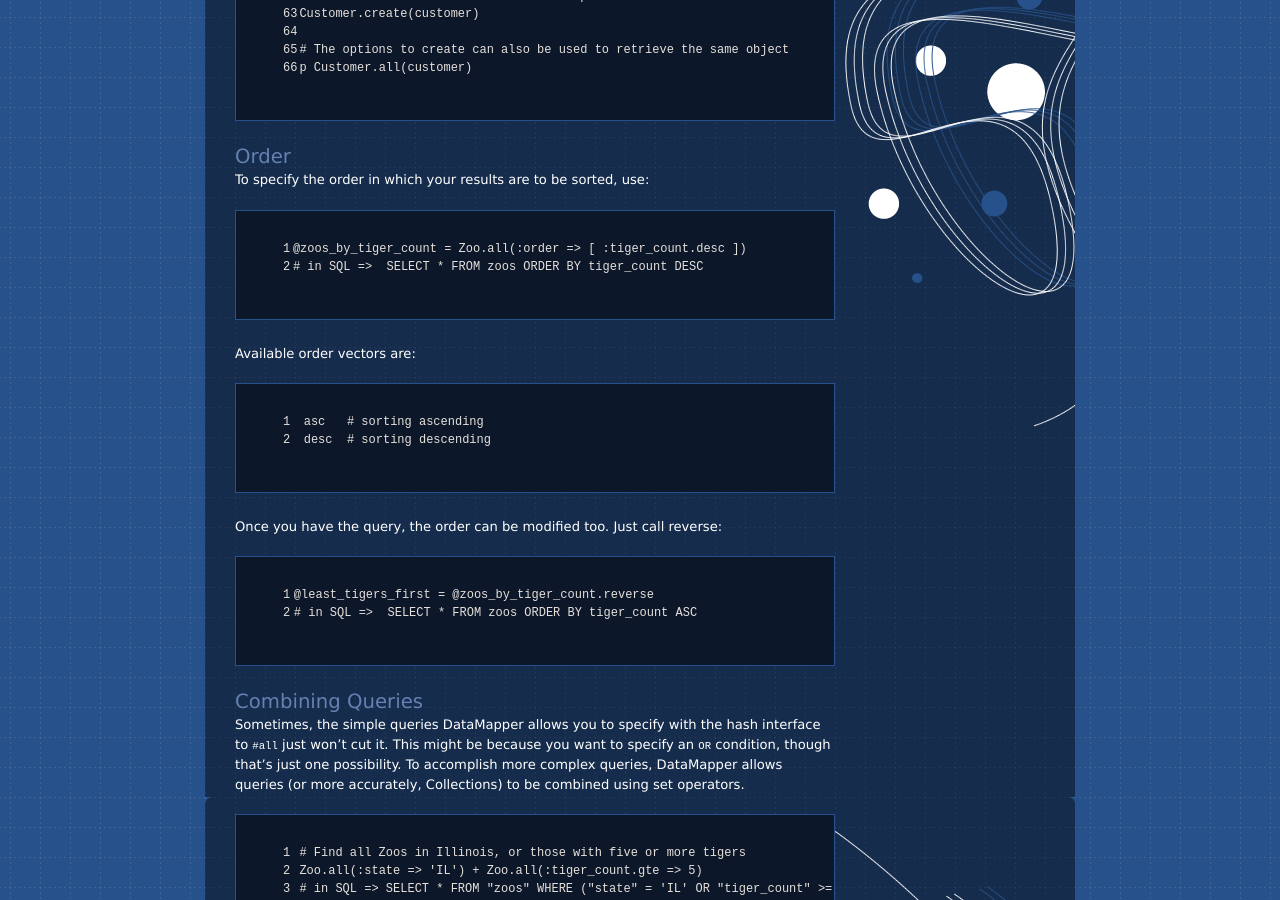
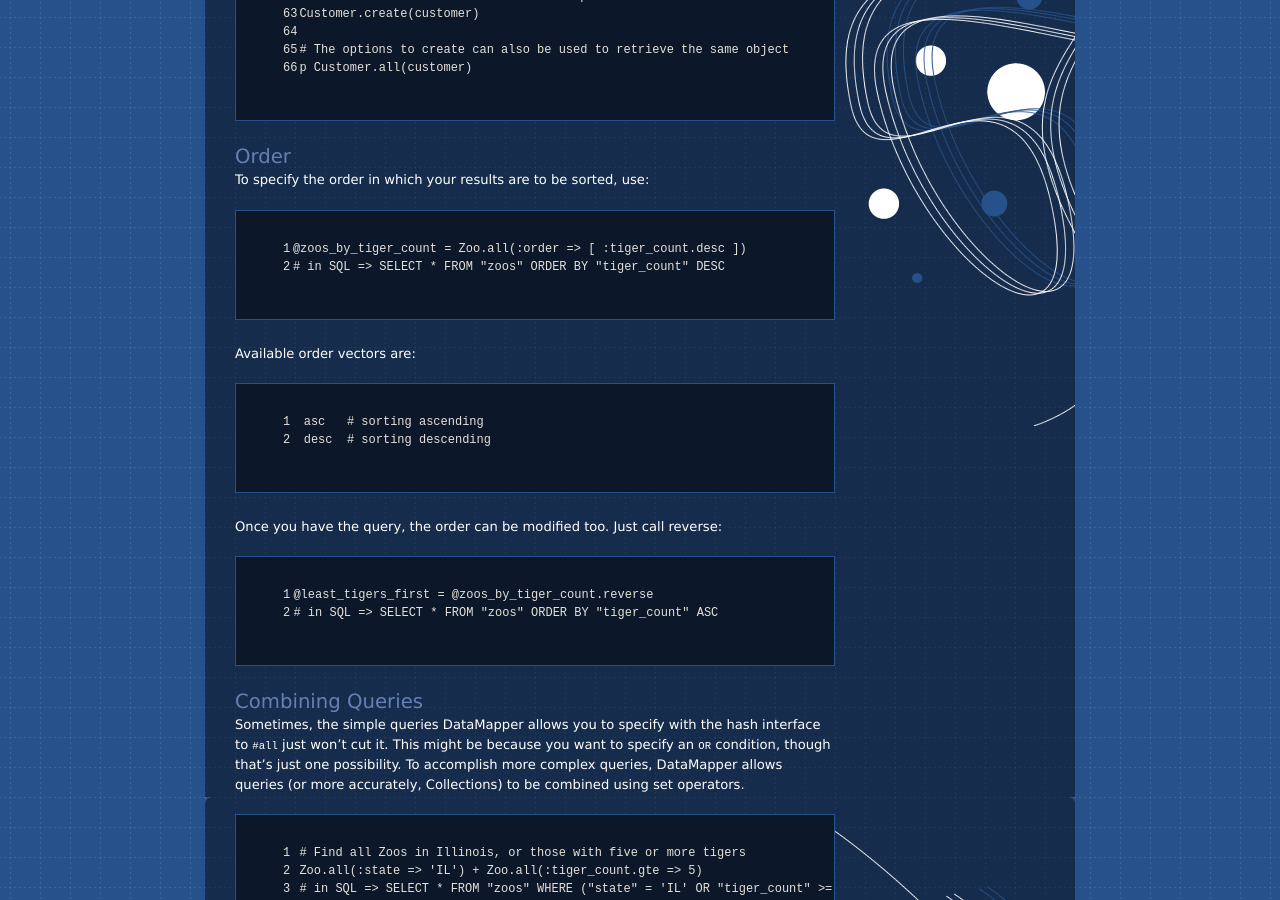
Before and after one commit to datamapper/datamapper.github.com, a Jekyll site: the page built from docs/find.markdown, in a window 1280 px wide and 900 px high, scrolled down 3432 px. Built offline with Jekyll 4.4.1, drawn with Linux system fonts in a browser that asks for light colours.

```diff
--- a/docs/find.markdown
+++ b/docs/find.markdown
@@ -175,7 +175,7 @@ To specify the order in which your results are to be sorted, use:
 
 {% highlight ruby linenos %}
 @zoos_by_tiger_count = Zoo.all(:order => [ :tiger_count.desc ])
-# in SQL =>  SELECT * FROM zoos ORDER BY tiger_count DESC
+# in SQL => SELECT * FROM "zoos" ORDER BY "tiger_count" DESC
 {% endhighlight %}
 
 Available order vectors are:
@@ -189,7 +189,7 @@ Once you have the query, the order can be modified too.  Just call reverse:
 
 {% highlight ruby linenos %}
 @least_tigers_first = @zoos_by_tiger_count.reverse
-# in SQL =>  SELECT * FROM zoos ORDER BY tiger_count ASC
+# in SQL => SELECT * FROM "zoos" ORDER BY "tiger_count" ASC
 {% endhighlight %}
 
 Combining Queries
```
